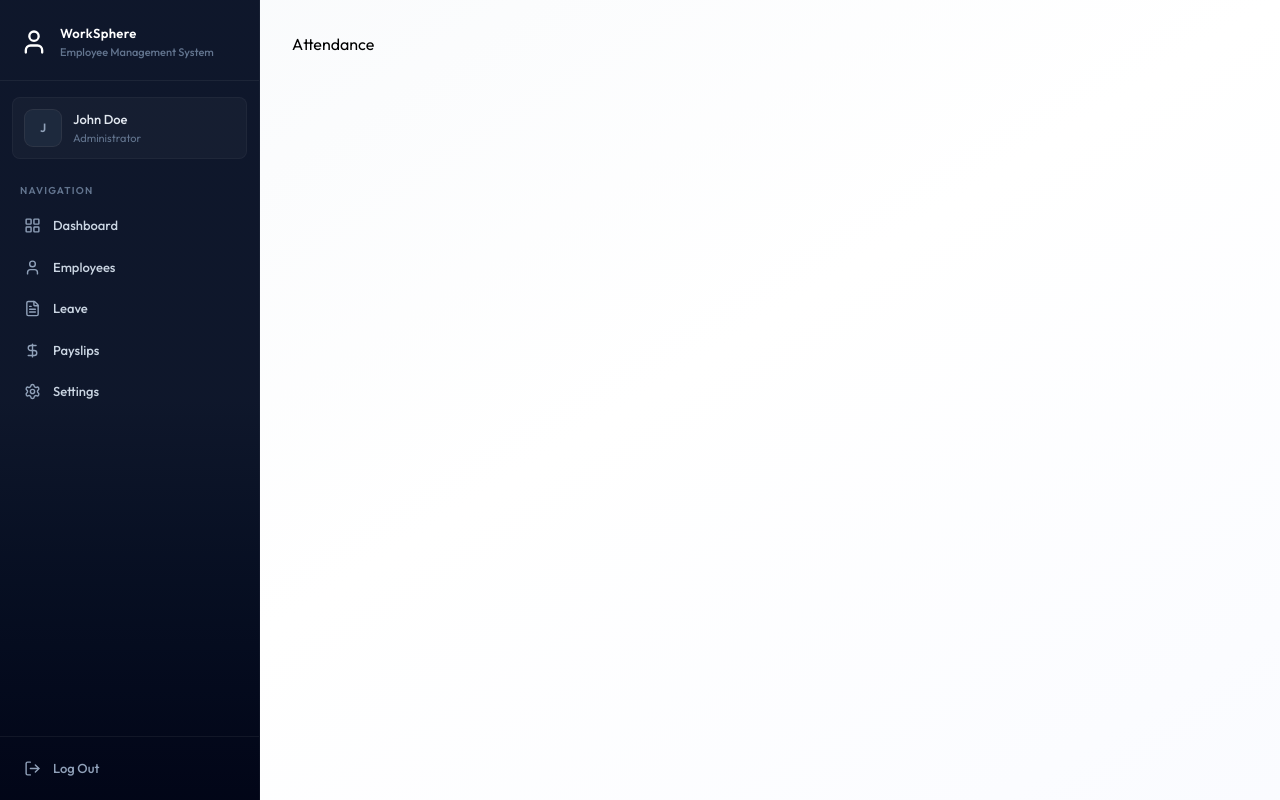
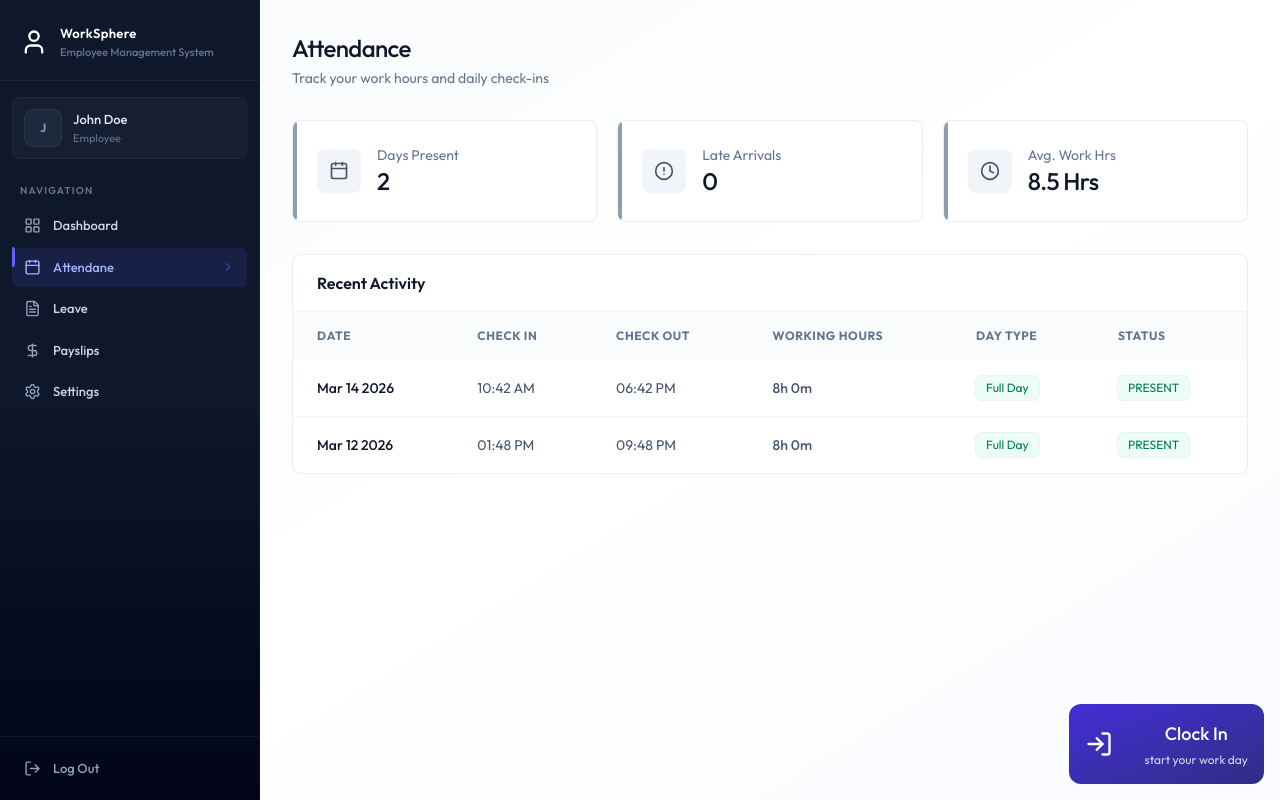
Before and after one commit to Annanyamishra04/WorkSphere, a React (Vite) app in the folder frontend/: page /attendance in a window 1280 px wide. Built offline with nearby package versions, Linux system fonts and the light colour scheme.

Commit message:
Attendane page UI completed

```diff
--- a/frontend/package.json
+++ b/frontend/package.json
@@ -11,6 +11,7 @@
   },
   "dependencies": {
     "@tailwindcss/vite": "^4.3.3",
+    "date-fns": "^4.4.0",
     "lucide-react": "^1.25.0",
     "react": "^19.2.7",
     "react-dom": "^19.2.7",
--- a/frontend/src/components/Sidebar.jsx
+++ b/frontend/src/components/Sidebar.jsx
@@ -17,7 +17,7 @@ const Sidebar = () => {
         setMobileOpen(false)
     }, [pathname])
 
-    const role = "ADMIN" || "EMPLOYEE";
+    const role = "" || "EMPLOYEE";
     const navItems = [
         {name:"Dashboard", href:"/dashboard", icon: LayoutGridIcon},
         role === "ADMIN" ?
--- /dev/null
+++ b/frontend/src/components/attendance/AttendanceHistory.jsx
@@ -0,0 +1,79 @@
+import React from 'react'
+import { getDayTypeDisplay, getWorkingHoursDisplay } from '../../assets/assets'
+import {format} from 'date-fns'
+
+const AttendanceHistory = ({history}) => {
+  return (
+    <div className='card overflow-hidden'>
+      <div className='px-6 py-4 border-b border-slate-100'>
+        <h3 className='font-semibold text-slate-900'>Recent Activity</h3>
+      </div>
+      <div className='overflow-x-auto'>
+        <table className='table-modern'>
+          <thead>
+            <tr>
+              <th className='px-6 py-4'>Date</th>
+              <th className='px-6 py-4'>Check In</th>
+              <th className='px-6 py-4'>Check Out</th>
+              <th className='px-6 py-4'>Working Hours</th>
+              <th className='px-6 py-4'>Day Type</th>
+              <th className='px-6 py-4'>Status</th>
+            </tr>
+            </thead>
+            <tbody>
+              {history.length === 0 ?(
+                <tr>
+                  <td colSpan={6} className='text-center py-12
+                  text-slate-400'>
+                    No records found
+                  </td>
+                </tr>
+              ):(
+                history.map((record)=>{
+                  const dayType = getDayTypeDisplay(record)
+                  return(
+                    <tr key={record._id || record.id}>
+                      <td className='px-6 py-4 font-medium text-slate-900'>
+                        {format(new Date(record.date), "MMM dd yyyy")}
+                      </td>
+
+                       <td className='px-6 py-4 text-slate-600'>
+                        {record.checkIn ? format(new Date(record.checkIn), "hh:m a"): "-"}
+                      </td>
+
+                      <td className='px-6 py-4 text-slate-600'>
+                        {record.checkOut ? format(new Date(record.checkOut), "hh:m a"): "-"}
+                      </td>
+
+                      <td className='px-6 py-4 text-slate-600 font-medium'>
+                        {getWorkingHoursDisplay(record)}
+                      </td>
+
+                      <td className='px-6 py-4'>
+                        {dayType.label !== "-" ? <span className={`badge ${dayType.className}`}>{dayType.label}</span> : "-"}
+                      </td>
+
+                      <td className='px-6 py-4'>
+                        <span className={`badge ${record.status === "PRESENT"
+                          ? "badge-success" : record.status === "LATE" ? "badge-warning" : "badge-danger"}`}>
+                          {record.status}
+                        </span>
+
+                      </td>
+
+                    </tr>
+                  )
+
+                })
+              )}
+            </tbody>
+
+        </table>
+
+      </div>
+
+    </div>
+  )
+}
+
+export default AttendanceHistory
--- /dev/null
+++ b/frontend/src/components/attendance/AttendanceStats.jsx
@@ -0,0 +1,37 @@
+import {AlertCircleIcon, CalendarIcon, ClockIcon} from 'lucide-react';
+import React from 'react'
+
+const AttendanceStats = ({history}) => {
+  const totalPresent = history.filter((h)=>h.status === "PRESENT" | h.status === "LATE").length;
+
+  const totalLate = history.filter((h)=> h.status === "LATE").length;
+
+  const stats =[
+    {label: "Days Present", value: totalPresent , icon: CalendarIcon},
+    {label: "Late Arrivals", value: totalLate, icon: AlertCircleIcon },
+    {label: "Avg. Work Hrs", value: "8.5 Hrs", icon: ClockIcon},
+  ]
+  return (
+    <div className='grid grid-cols-1 sm:grid-cols-3 gap-4 sm:gap-5 mb-8'>
+      {stats.map((s)=>(
+        <div key={s.label}  className='card card-hover p-5 sm:p-6 flex items-center gap-4
+        relative overflow-hidden group'>
+          <div className='absolute left-0 top-0 bottom-0 w-1 rounded-r-full
+          bg-slate-500/70 group-hover:bg-indigo-500/70'/>
+          <div className='p-3 bg-slate-100 rounded-lg group-hover:bg-indigo-50
+          transition-colors duration-200'>
+            <s.icon className='w-5 h-5 text-slate-600
+            group-hover:text-indigo-600 transition-colors duration-200'/>
+          </div>
+          <div>
+            <p className='text-sm text-slate-500'>{s.label}</p>
+            <p className='text-2xl font-medium text-slate-900 tracking-tight'>{s.value}</p>
+          </div>
+          </div>
+      ))}
+
+    </div>
+  )
+}
+
+export default AttendanceStats
--- /dev/null
+++ b/frontend/src/components/attendance/CheckButton.jsx
@@ -0,0 +1,42 @@
+import { Loader2Icon, LogInIcon, LogOutIcon } from 'lucide-react'
+import React, { useState } from 'react'
+
+const CheckButton = ({todayRecord, onAction}) => {
+    const [loading, setLoading] = useState(false)
+
+    const handleAttendance = async()=>{
+        setLoading(true)
+        setTimeout(()=>{
+            setLoading(false)
+            onAction()
+        }, 1000)
+    }
+
+    if(todayRecord?.checkOut){
+        return(
+            <div className='flex flex-col items-center justify-center p-8 bg-slate-50
+            rounded-2xl border border-slate-200'>
+                <h3 className='text-lg font-bold text-slate-900'>Work Completed</h3>
+                <p className='text-slate-500 text-sm mt-1'>Great job! See you tomorrow</p>
+            </div>
+        )
+    }
+
+    const isCheckedIn = !!todayRecord?.isCheckedIn;
+  return (
+    <div className='absolute bottom-4 right-4 flex flex-col z-1'>
+    <button onClick={handleAttendance} disabled={loading} className={`w-full max-w-xs flex justify-between items-center gap-8
+        p-4 rounded-xl bg-linear-to-br text-white ${isCheckedIn? "from-slate-700 to-slate-900": "from-indigo-700 to-indigo-900"}`}>
+        {loading? <Loader2Icon className='size-7 animate-spin'/> : isCheckedIn ?
+        <LogOutIcon className='size-7'/> : <LogInIcon className='size-7'/>}
+        <div className='relative flex flex-col items-center text-center'>
+            <h2 className='text-lg font-medium mb-1'>{loading ? "Processing..." : isCheckedIn ? "Clock Out" : "Clock In"}</h2>
+            <p className='text-xs opacity-80'>{isCheckedIn ? "Click to end your shift": "start your work day"}</p>
+        </div>
+    </button>
+
+    </div>
+  )
+}
+
+export default CheckButton
--- a/frontend/src/pages/Attendance.jsx
+++ b/frontend/src/pages/Attendance.jsx
@@ -1,9 +1,56 @@
+import { useCallback, useEffect, useState } from "react"
+import { dummyAttendanceData } from "../assets/assets"
+import Loading from "../components/Loading"
+import CheckButton from "../components/attendance/CheckButton"
+import AttendanceStats from "../components/attendance/AttendanceStats"
+import AttendanceHistory from "../components/attendance/AttendanceHistory"
 
 const Attendance = () => {
+  const [history, setHistory] = useState([])
+  const [loading, setLoading] = useState(true)
+  const [isDeleted, setIsDeleted] = useState(false)
+
+  const fetchData = useCallback(async ()=>{
+    setHistory(dummyAttendanceData)
+    setTimeout(()=>{
+      setLoading(false)
+
+    },1000)
+  },[])
+
+  useEffect(()=>{
+    fetchData()
+  }, [fetchData]);
+
+  if(loading) <Loading/>
+
+  const today = new Date()
+  today.setHours(0,0,0,0)
+  const todayRecord = history.find((r)=> new Date(r.date).toDateString() === today.toDateString())
+
+
   return (
-    <div>
-      Attendance
+    <div className="animate-fade-in">
+      <div className="page-header">
+        <h1 className="page-title">Attendance</h1>
+        <p className="page-subtitle">Track your work hours and daily check-ins</p>
+
+      </div>
+      {isDeleted ? (
+        <div className="mb-8 p-6  bg-rose-50 border border-rose-200 rounded-2xl text-center ">
+          <p className="text-rose-600">You can no longer clock in or out because your employee records have been
+            marked as deleted.</p>
+          </div>
+      ):(
+        <div className="mb-8">
+          <CheckButton todayRecord={todayRecord}  onAction={fetchData}/>
+        </div>
+      )}
+
+      <AttendanceStats history={history}/>
+      <AttendanceHistory history={history}/>
     </div>
+
   )
 }
 
--- a/frontend/src/pages/Employees.jsx
+++ b/frontend/src/pages/Employees.jsx
@@ -20,13 +20,15 @@ const Employees = () => {
     setTimeout(()=>{
       setLoading(false)
     }, 1000)
-  }, [])
+  }, [selectedDept])
+
+  useEffect(()=>{
+    fetchEmployees();
+  }, [fetchEmployees])
 
   const filtered = employees.filter((emp)=> `${emp.firstName} ${emp.lastName} ${emp.position}`.toLowerCase().includes(search.toLowerCase()))
 
-  useEffect(()=>{
-    fetchEmployees();
-  }, [])
+
 
   return (
     <div className="animate-fade-in">
```
Also changed, not shown: 1 other file (tests, documents, lock files or other folders).
